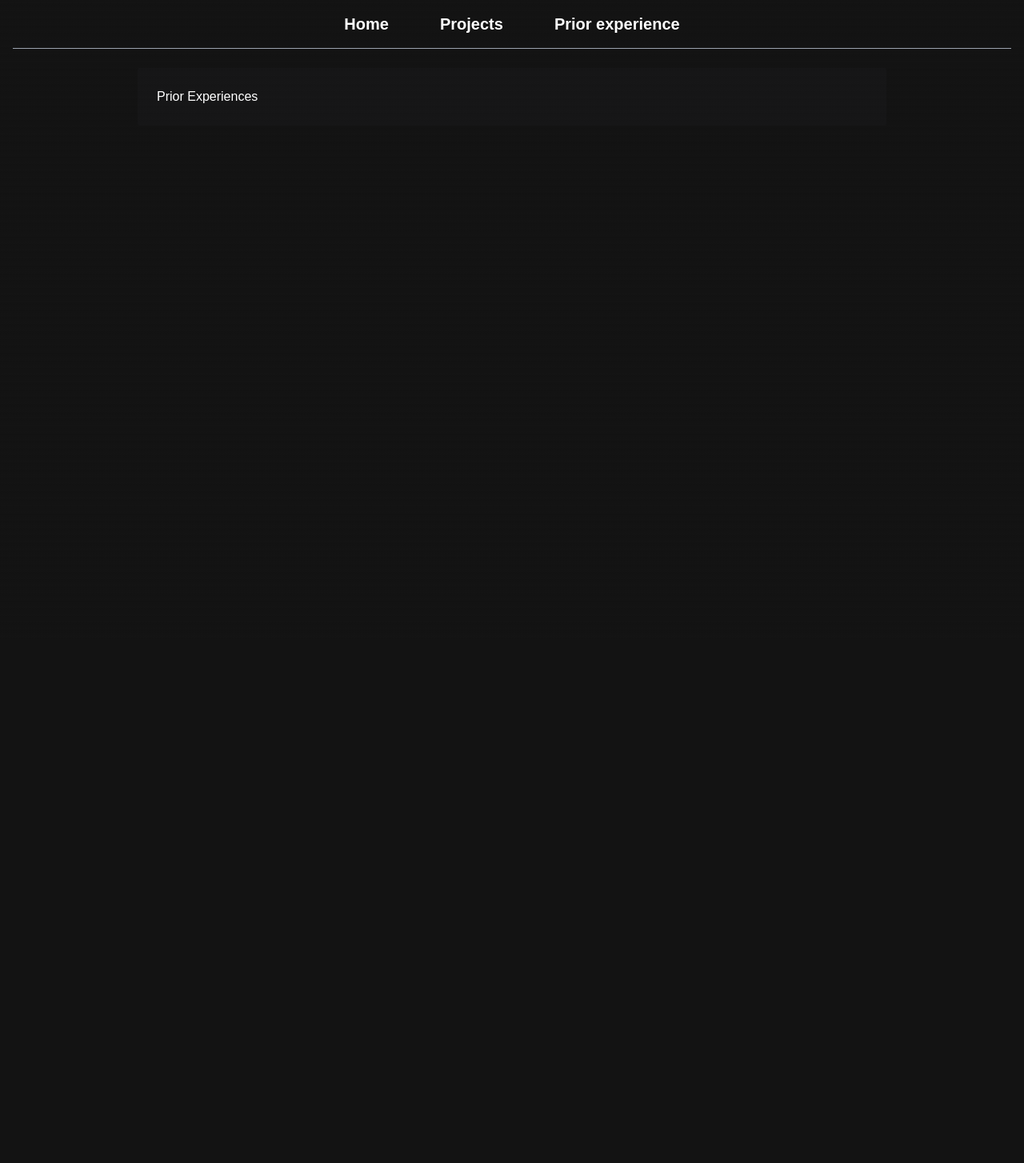
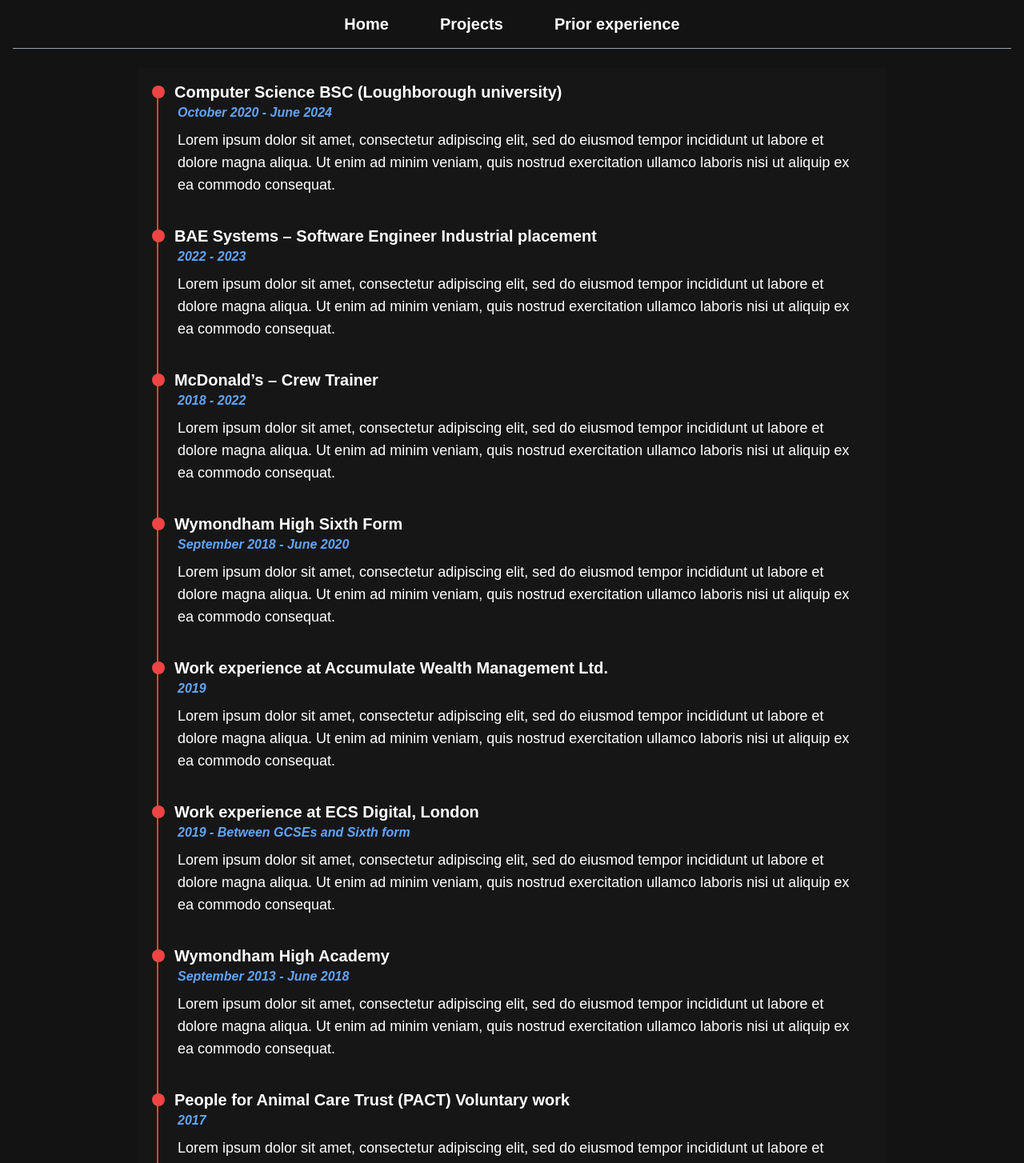
Before and after one commit to AmzingTobias/Portfolio, a Next.js app: page /prior-experience in a window 1280 px wide. Shown: the top 1454 px of the page at 80% size. Before the commit the page ends 800 px from the top, so only its background shows below. Built offline with nearby package versions, Linux system fonts and the light colour scheme.

Commit message:
Add initial data for timeline

```diff
--- a/app/prior-experience/page.tsx
+++ b/app/prior-experience/page.tsx
@@ -1,7 +1,58 @@
+import Timeline, { TTimelineEvent } from "./Timeline";
+
+const prior_experiences: TTimelineEvent[] = [
+  {
+    title: "Computer Science BSC (Loughborough university)",
+    startdate: "October 2020",
+    endDate: "June 2024",
+    details: "",
+  },
+  {
+    title: "BAE Systems – Software Engineer Industrial placement",
+    startdate: "2022",
+    endDate: "2023",
+    details: "",
+  },
+  {
+    title: "McDonald’s – Crew Trainer",
+    startdate: "2018",
+    endDate: "2022",
+    details: "",
+  },
+  {
+    title: "Wymondham High Sixth Form",
+    startdate: "September 2018",
+    endDate: "June 2020",
+    details: "",
+  },
+  {
+    title: "Work experience at Accumulate Wealth Management Ltd.",
+    startdate: "2019",
+    details: "",
+  },
+  {
+    title: "Work experience at ECS Digital, London",
+    startdate: "2019",
+    endDate: "Between GCSEs and Sixth form",
+    details: "",
+  },
+  {
+    title: "Wymondham High Academy",
+    startdate: "September 2013",
+    endDate: "June 2018",
+    details: "",
+  },
+  {
+    title: "People for Animal Care Trust (PACT) Voluntary work",
+    startdate: "2017",
+    details: "",
+  },
+];
+
 const PriorExperiencePage = () => {
   return (
     <div>
-      <h1>Prior Experiences</h1>
+      <Timeline events={prior_experiences} />
     </div>
   );
 };
```
